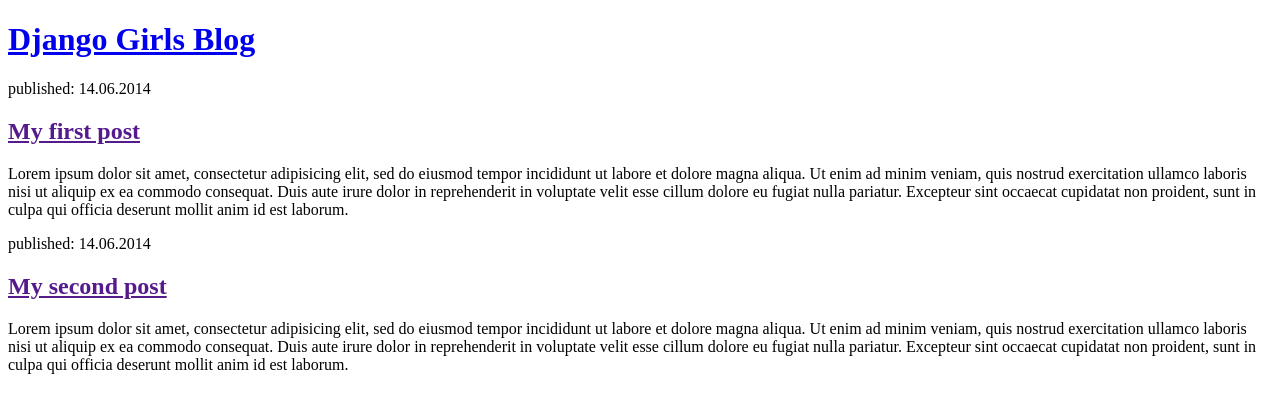
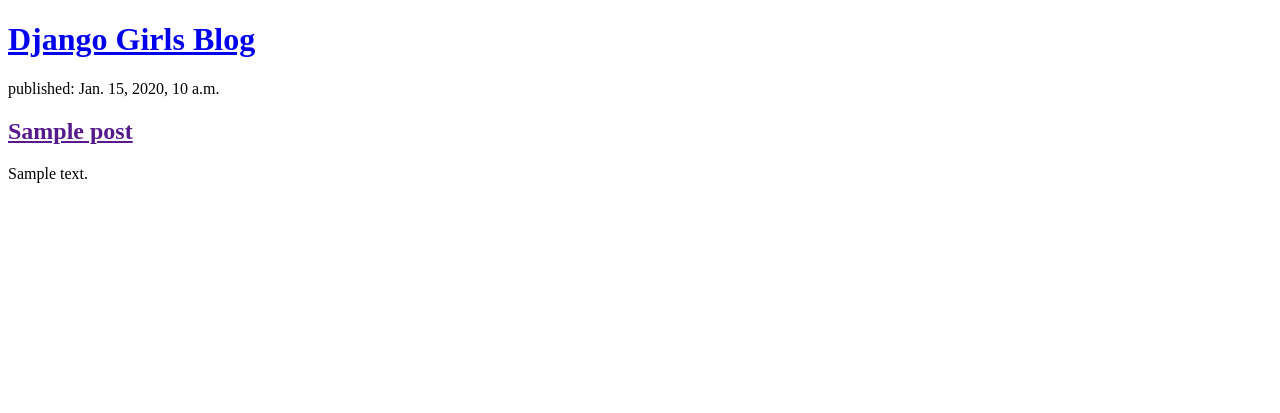
Before and after one commit to menadeimer/my-first-blog, a Django app: page / in a window 1280 px wide. Shown: the top 413 px of the page. Run offline with Django 3.2, Linux system fonts and the light colour scheme; tables that the repository leaves empty hold one stand-in row (values such as "Sample post").

Commit message:
Consultando los posts desde la base de datos y visualizarlo en la templates modificada

```diff
--- a/blog/templates/blog/post_list.html
+++ b/blog/templates/blog/post_list.html
@@ -13,26 +13,13 @@
 		</h1>
 	</div>
 
-	<div>
-		<p>published: 14.06.2014</p>
-		<h2><a href="">My first post</a></h2>
-		<p>Lorem ipsum dolor sit amet, consectetur adipisicing elit, sed do eiusmod
-		tempor incididunt ut labore et dolore magna aliqua. Ut enim ad minim veniam,
-		quis nostrud exercitation ullamco laboris nisi ut aliquip ex ea commodo
-		consequat. Duis aute irure dolor in reprehenderit in voluptate velit esse
-		cillum dolore eu fugiat nulla pariatur. Excepteur sint occaecat cupidatat non
-		proident, sunt in culpa qui officia deserunt mollit anim id est laborum.</p>
-	</div>
+	{% for post in posts %}
+		<div>
+			<p>published: {{ post.published_date}}</p>
+			<h2><a href="">{{post.title}}</a></h2>
+			<p>{{post.text | linebreaksbr}}</p>
+		</div>
+	{%endfor%}
 
-	<div>
-		<p>published: 14.06.2014</p>
-		<h2><a href="">My second post</a></h2>
-		<p>Lorem ipsum dolor sit amet, consectetur adipisicing elit, sed do eiusmod
-		tempor incididunt ut labore et dolore magna aliqua. Ut enim ad minim veniam,
-		quis nostrud exercitation ullamco laboris nisi ut aliquip ex ea commodo
-		consequat. Duis aute irure dolor in reprehenderit in voluptate velit esse
-		cillum dolore eu fugiat nulla pariatur. Excepteur sint occaecat cupidatat non
-		proident, sunt in culpa qui officia deserunt mollit anim id est laborum.</p>
-	</div>
 </body>
 </html>
--- a/blog/views.py
+++ b/blog/views.py
@@ -1,6 +1,9 @@
 from django.shortcuts import render
-
+from django.utils import timezone
+from .models import Post
 # Create your views here.
 
 def post_list(request):
-	return render(request, 'blog/post_list.html', {})
+	#posts = Post.objects.filter(published_date__lte=timezone.now()).order_by('published_date')
+	posts = Post.objects.all()
+	return render(request, 'blog/post_list.html', {'posts':posts})
```
